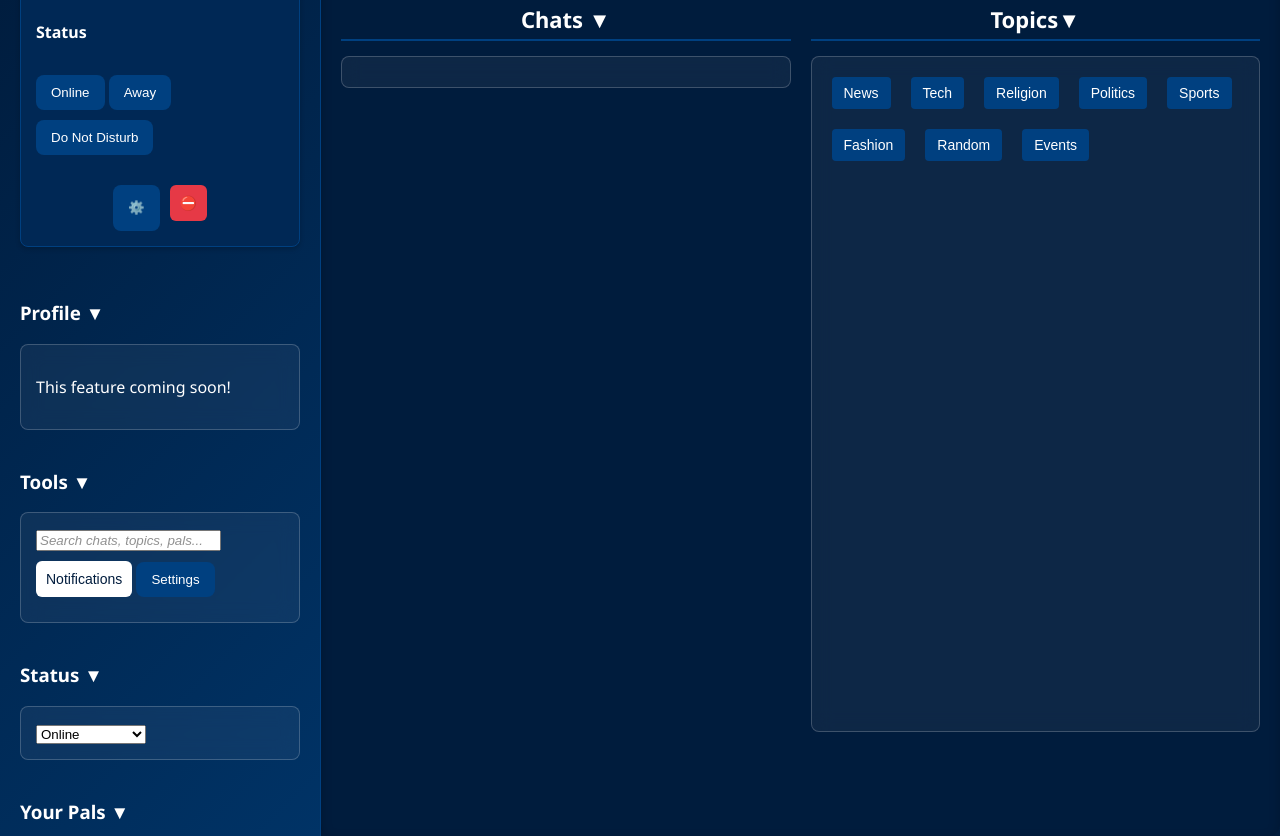
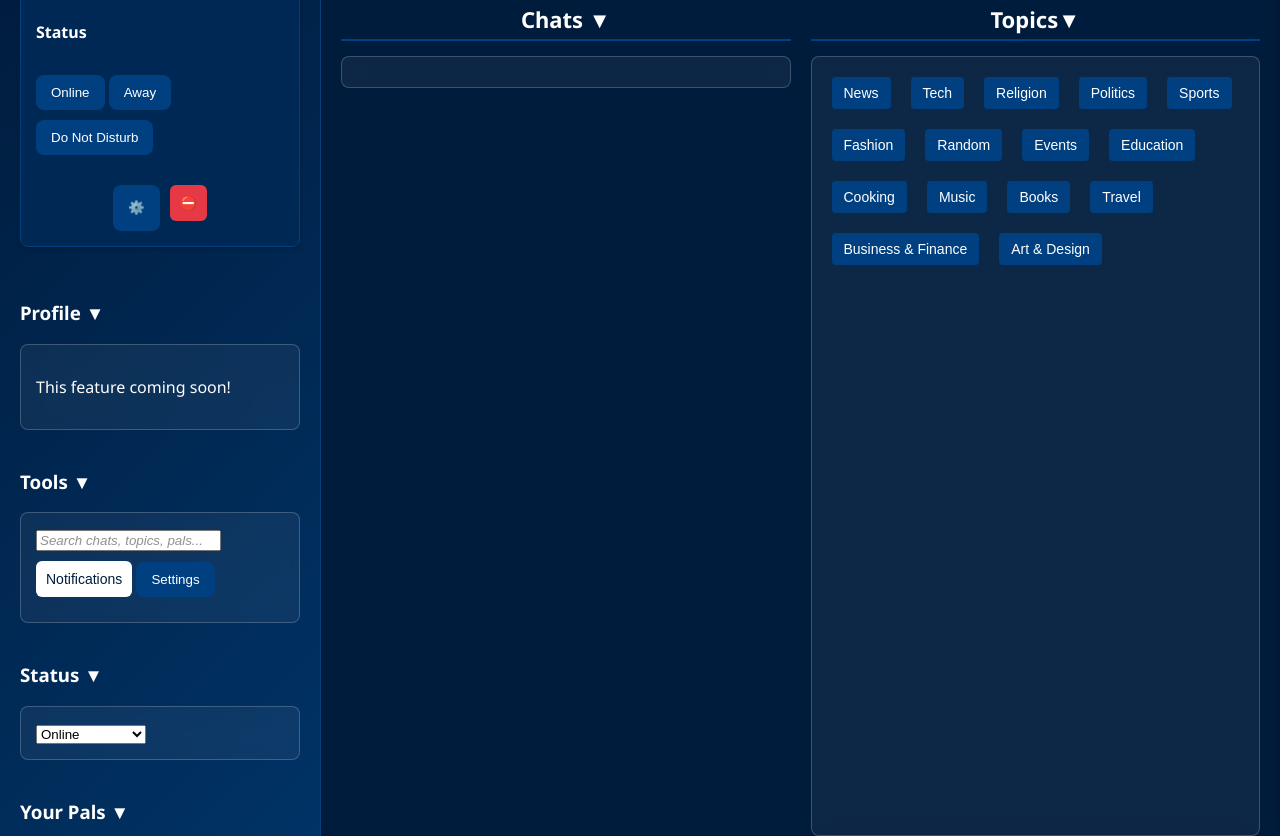
Before and after one commit to NervousBlakedown/aol, a Flask app: template frontend/templates/dashboard.html in a window 1280 px wide. Shown: the part 58-894 px from the top of the page. Run offline with Flask 3, Linux system fonts and the light colour scheme; the template is opened without the code that fills it, so the values that code supplies are empty; parts of the project's set-up code (start-up, migrations or seed data) failed here and were passed over; some libraries are stand-ins or nearby versions.

Commit message:
added new topics

```diff
--- a/frontend/templates/dashboard.html
+++ b/frontend/templates/dashboard.html
@@ -112,6 +112,13 @@
                         <button class="cta-button topic-button" data-tooltip= "Blue Steel, Safari, El Tigre-so many looks, so little time." onclick="openTopicChat('Fashion')">Fashion</button>
                         <button class="cta-button topic-button" data-tooltip= "Miscellaneous hijinks" onclick="openTopicChat('Random')">Random</button>
                         <button class="cta-button topic-button" data-tooltip="Plan events with friends, organize the Uber, etc." onclick="openTopicChat('Events')">Events</button>
+                        <button class="cta-button topic-button" data-tooltip="Learning resources, academic achievements, lifelong education, etc." onclick="openTopicChat('Education')">Education</button>
+                        <button class="cta-button topic-button" data-tooltip="Food and drink recipes, etc." onclick="openTopicChat('Events')">Cooking</button>
+                        <button class="cta-button topic-button" data-tooltip="Explore new genres, discuss favorite playlists and artists, etc." onclick="openTopicChat('Events')">Music</button>
+                        <button class="cta-button topic-button" data-tooltip="Author spotlights, reading challenges, book recommendations, etc." onclick="openTopicChat('Events')">Books</button>
+                        <button class="cta-button topic-button" data-tooltip="Plan events with friends, organize the Uber, etc." onclick="openTopicChat('Events')">Travel</button>
+                        <button class="cta-button topic-button" data-tooltip="Financial literacy, stock market news, etc." onclick="openTopicChat('Events')">Business & Finance</button>
+                        <button class="cta-button topic-button" data-tooltip="Photography, visual arts, creative design, etc." onclick="openTopicChat('Events')">Art & Design</button>
                     </div>
                     <!-- Topic Chats Container (Right Side) -->
                     <div id="topics-container" class="topics-container">
```
